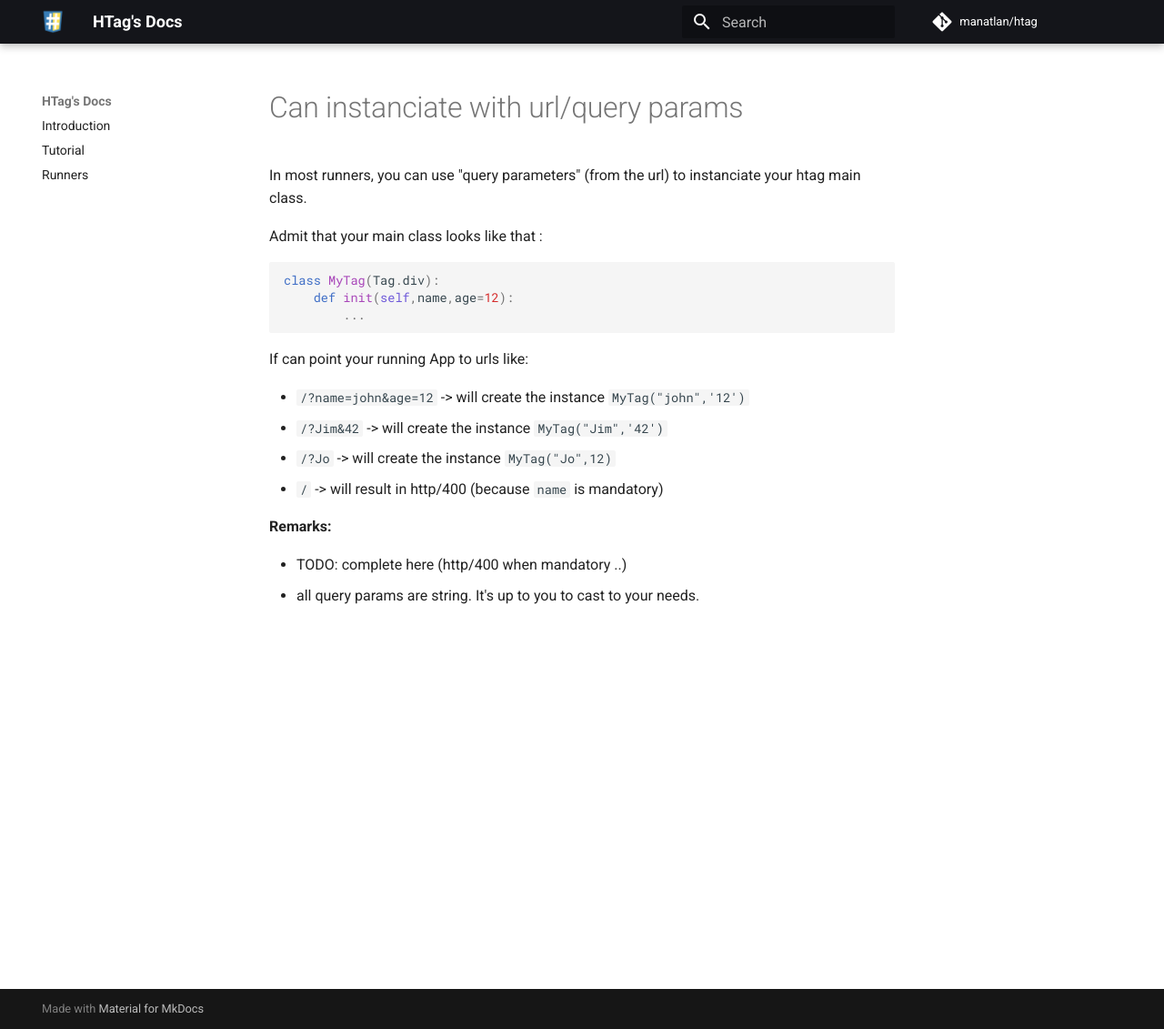
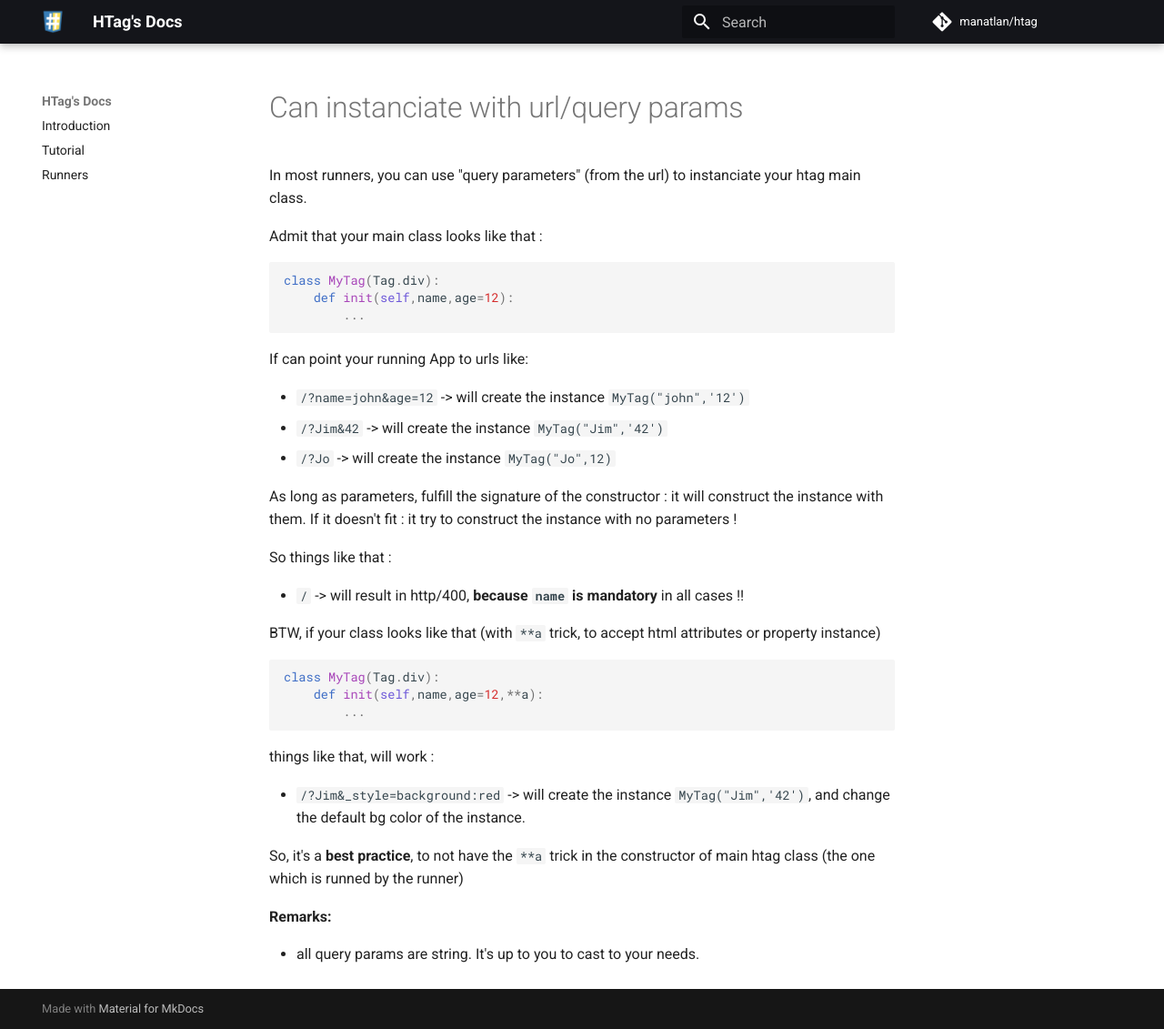
Before and after one commit to manatlan/htag, an MkDocs documentation site: the page built from docs/query_params.md, in a window 1280 px wide and 1131 px high. Shown: the whole window at 91% size. Built offline with MkDocs 1.6.1 and Material for MkDocs 9.7.7, drawn with Linux system fonts in a browser that asks for light colours; comment, search, counter and statistics services are not loaded.

Commit message:
Update query_params.md

````diff
--- a/docs/query_params.md
+++ b/docs/query_params.md
@@ -17,9 +17,27 @@ If can point your running App to urls like:
  * `/?name=john&age=12` -> will create the instance `MyTag("john",'12')`
  * `/?Jim&42` -> will create the instance `MyTag("Jim",'42')`
  * `/?Jo` -> will create the instance `MyTag("Jo",12)`
- * `/` -> will result in http/400 (because `name` is mandatory)
+
+As long as parameters, fulfill the signature of the constructor : it will construct the instance with them.
+If it doesn't fit : it try to construct the instance with no parameters !
+
+So things like that :
+
+ * `/` -> will result in http/400, **because `name` is mandatory** in all cases !!
+
+BTW, if your class looks like that (with `**a` trick, to accept html attributes or property instance)
+
+```python
+class MyTag(Tag.div):
+    def init(self,name,age=12,**a):
+        ...
+```
+things like that, will work :
+
+* `/?Jim&_style=background:red` -> will create the instance `MyTag("Jim",'42')`, and change the default bg color of the instance.
+
+So, it's a **best practice**, to not have the `**a` trick in the constructor of main htag class (the one which is runned by the runner)
 
 **Remarks:**
 
- * TODO: complete here (http/400 when mandatory ..)
  * all query params are string. It's up to you to cast to your needs.
````
